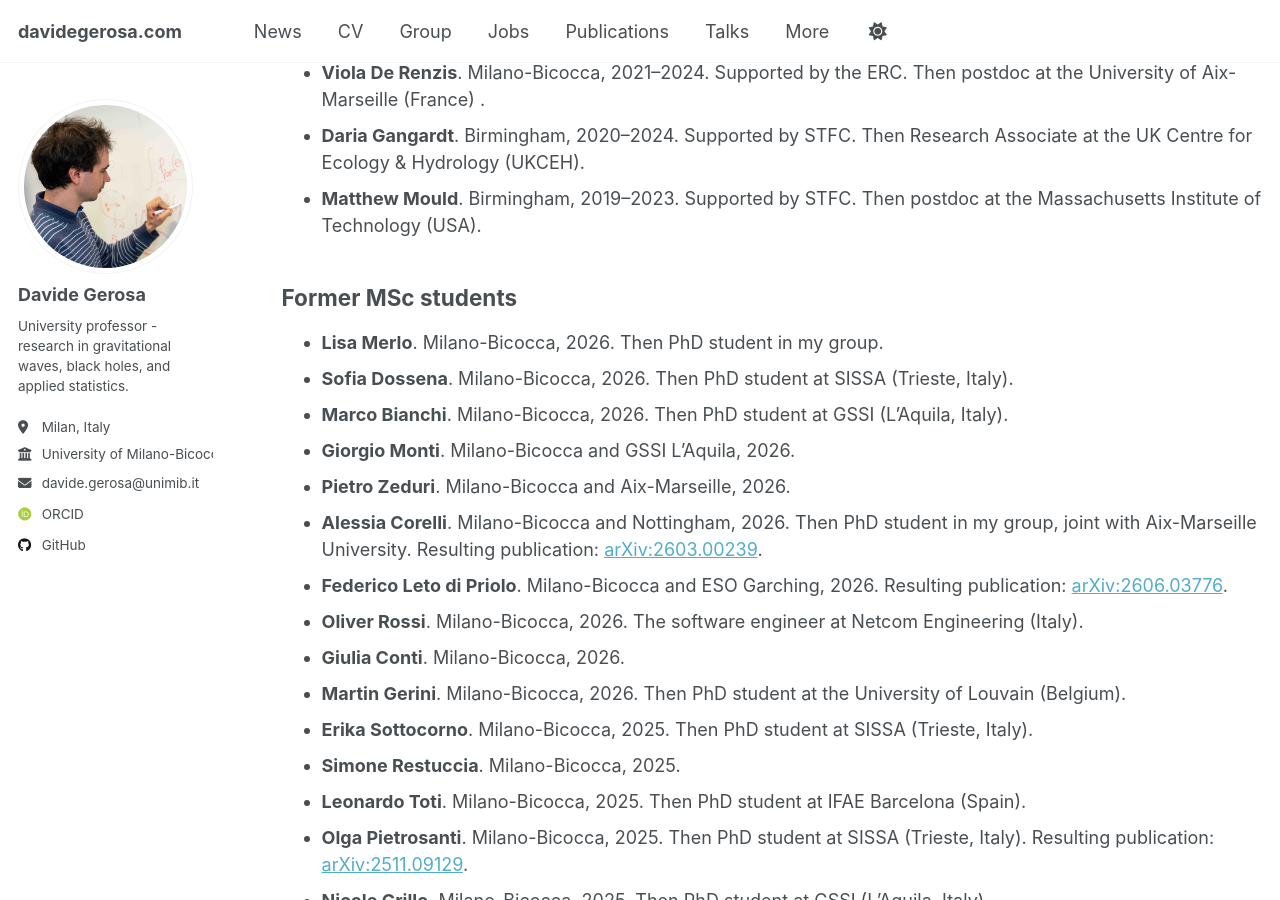
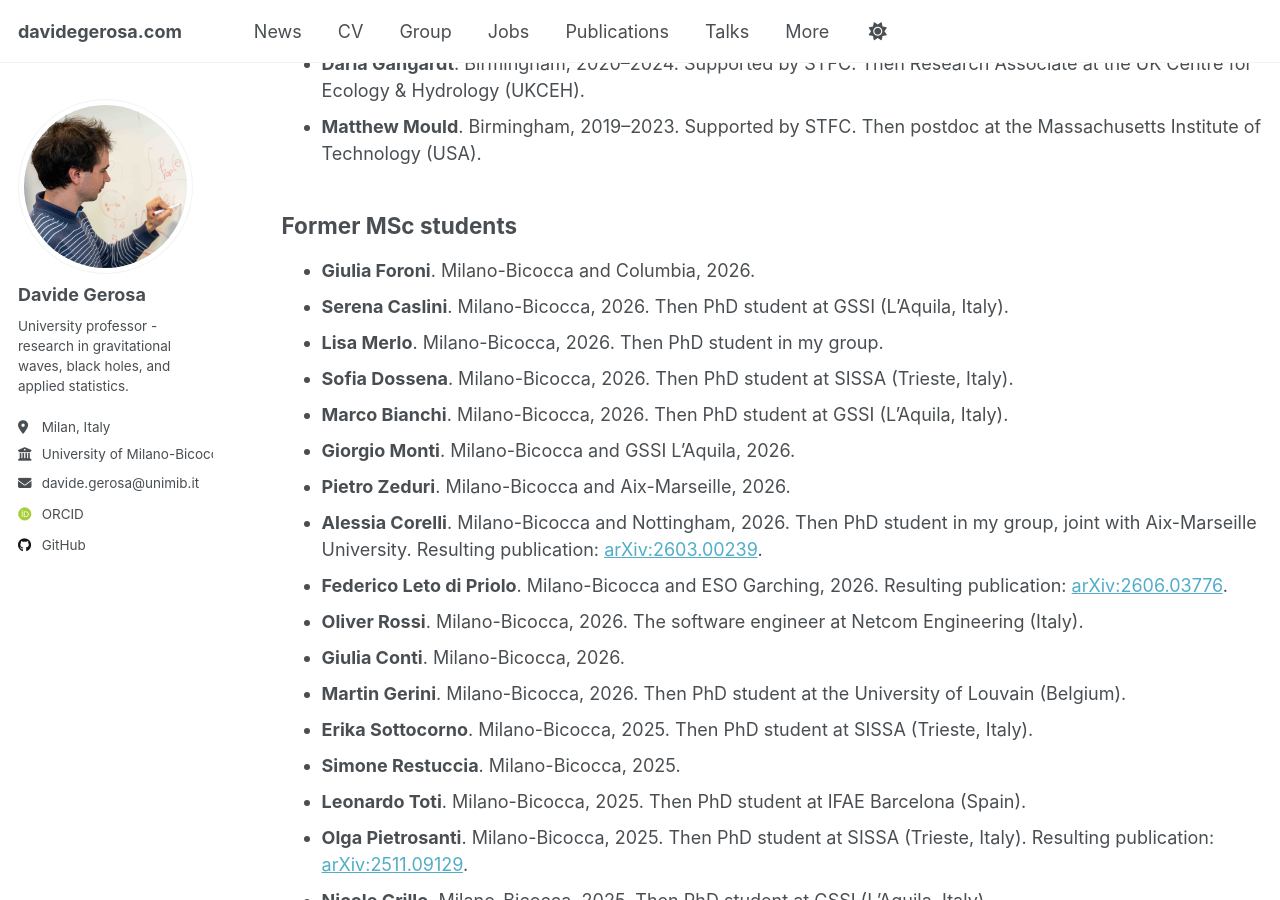
Before and after one commit to dgerosa/website, a Jekyll site: the page built from _pages/group.md, in a window 1280 px wide and 900 px high, scrolled down 3699 px. Built offline with Jekyll 4.4.1, drawn with Linux system fonts in a browser that asks for light colours; some web fonts are replaced; some of the changed text lies outside the part shown.

Commit message:
Website update from workflow

```diff
--- a/_pages/_group.md
+++ b/_pages/_group.md
@@ -124,6 +122,8 @@ Here are the amazing students who are currently completing research projects wit
 
 ## Former MSc students
 
+- **Giulia Foroni**. Milano-Bicocca and Columbia, 2026.
+- **Serena Caslini**. Milano-Bicocca, 2026. Then PhD student at GSSI (L'Aquila, Italy).
 - **Lisa Merlo**. Milano-Bicocca, 2026. Then PhD student in my group.
 - **Sofia Dossena**. Milano-Bicocca, 2026. Then PhD student at SISSA (Trieste, Italy).
 - **Marco Bianchi**. Milano-Bicocca, 2026. Then PhD student at GSSI (L'Aquila, Italy).
```
Also changed, not shown: other parts of _pages/_group.md (+1 -3 lines), _pages/_citations.md (+1 -1 lines), _pages/_publications.md (+1 -1 lines), _pages/_talks.md (+1 -1 lines).
